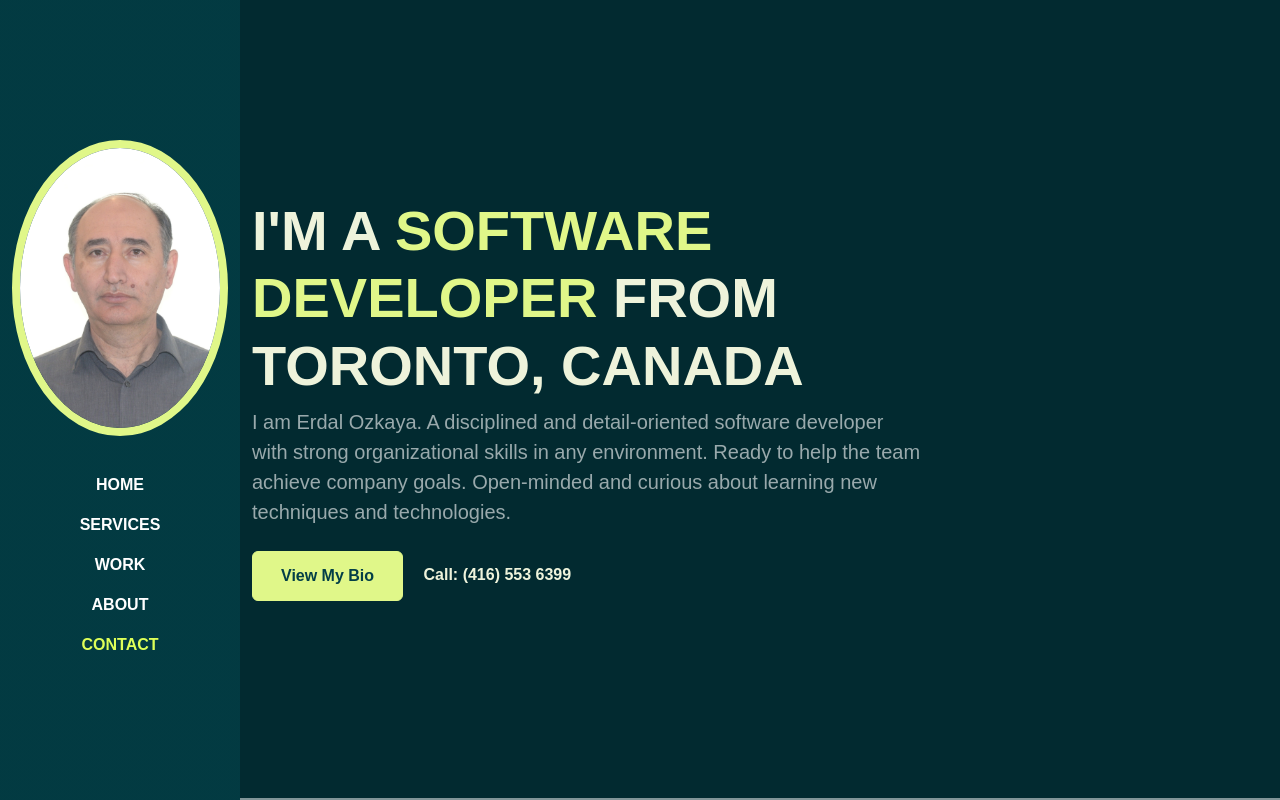
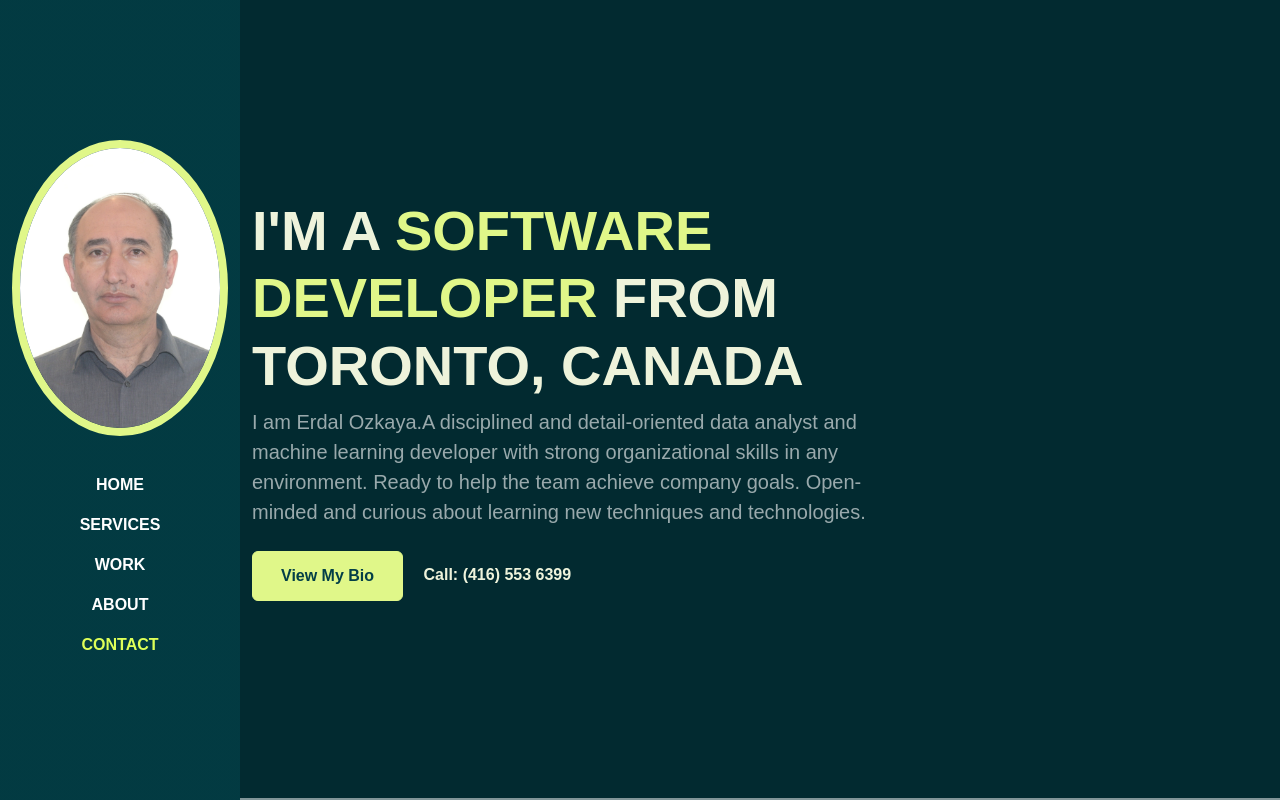
Before and after one commit to erdalozkaya71/Erdal_O_W24Portfolio, a plain HTML site: page index.html in a window 1280 px wide. Shown: the top 800 px of the page. Drawn offline with nearby package versions, Linux system fonts and the light colour scheme.

Commit message:
changing the resume and info

```diff
--- a/index.html
+++ b/index.html
@@ -71,10 +71,11 @@
                 TORONTO, CANADA
               </h1>
               <p class="lead mt-2 mb-4" data-aos="fade-up" data-aos-delay="300">
-                I am Erdal Ozkaya. A disciplined and detail-oriented software
-                developer with strong organizational skills in any environment.
-                Ready to help the team achieve company goals. Open-minded and
-                curious about learning new techniques and technologies.
+                I am Erdal Ozkaya.A disciplined and detail-oriented data analyst
+                and machine learning developer with strong organizational skills
+                in any environment. Ready to help the team achieve company
+                goals. Open-minded and curious about learning new techniques and
+                technologies.
               </p>
               <div>
                 <a href="./bio.html" class="btn btn-brand me-3">View My Bio</a>
```
Also changed, not shown: 1 other file.
